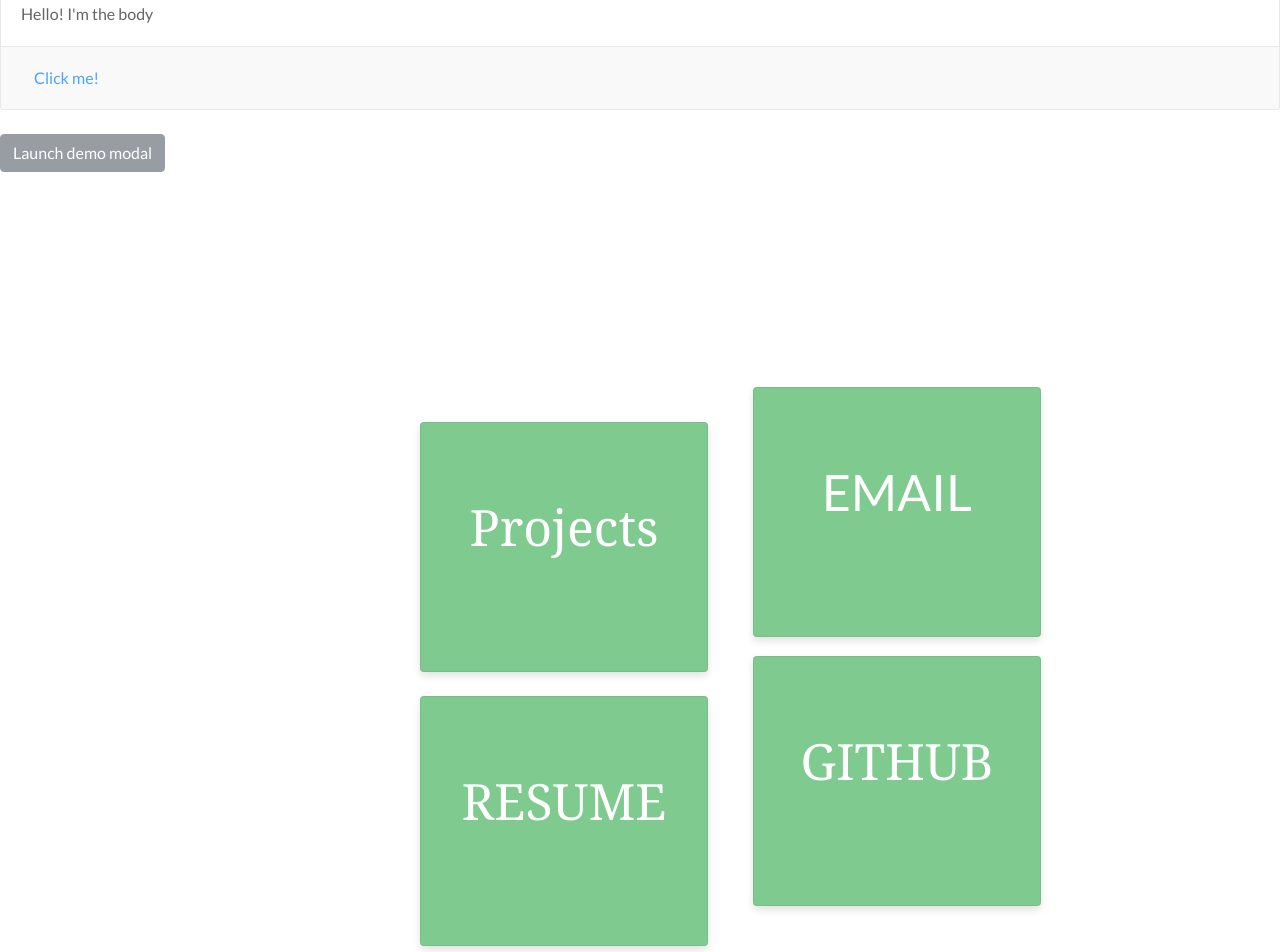
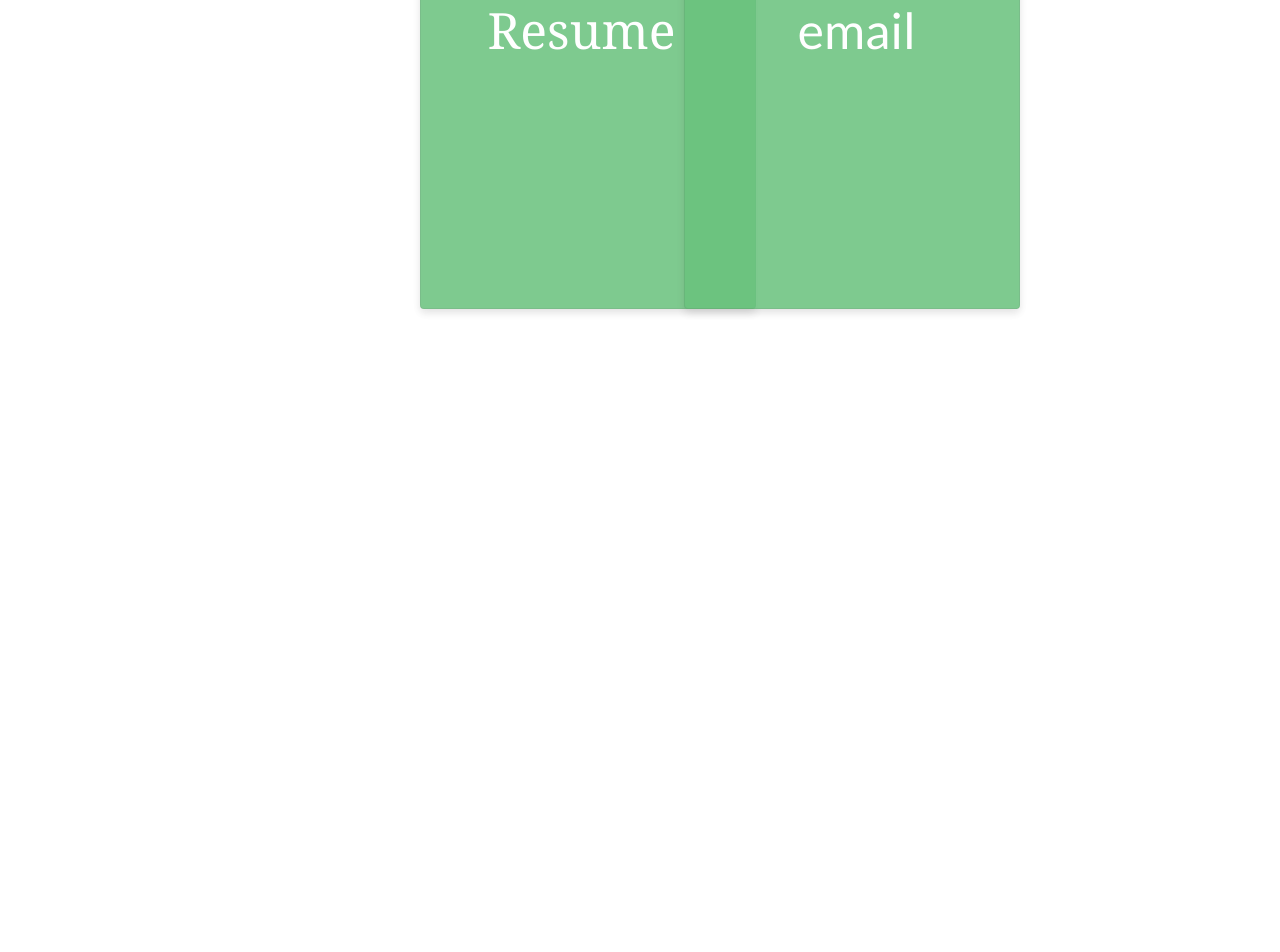
Before and after one commit to eshomali/my-site, a React (Create React App) app: page / in a window 1280 px wide. Shown: the part 200-1152 px from the top of the page. Built offline with nearby package versions, Linux system fonts and the light colour scheme.

Commit message:
Updates to Bootstrap UI

```diff
--- a/src/App.css
+++ b/src/App.css
@@ -221,11 +221,29 @@ html {
     background: linear-gradient(#184b53, white);
 }
 
-.AccordionParent {
-  padding-top:189px;
+.edu_header {
+  /*font-size: 24px; */
+}
+.edu_body {
+  text-align: center;
 }
 
 
+
+.AccordionParent {
+  padding-top: 0px;
+}
+
+.card-header {
+  font-weight: bold;
+  text-align: center;
+  cursor: pointer;
+}
+
+.cards {
+  /* */
+  padding-top:172px;
+}
 
 .card-text {
   font-size: 50px;
@@ -235,46 +253,17 @@ html {
   font-family: Georgia, serif;
 }
 
-
-.myCard4 .card {
-  padding: 10px 10px 10px 10px;
-  box-shadow: 0 4px 8px 0 rgba(0,0,0,0.2);
-  transition: 0.3s;
-  width: 300px;
-  height: 250px;
-  position: relative;
-  background-color: green;
-  opacity: 0.85;
-  top: -290px;
-  left: 753px;
-  cursor: pointer;
-}
-
-.myCard3 .card {
-  padding: 10px 10px 10px 10px;
-  box-shadow: 0 4px 8px 0 rgba(0,0,0,0.2);
-  transition: 0.3s;
-  width: 300px;
-  height: 250px;
-  position: relative;
-  background-color: yellow;
-  opacity: 0.85;
-  top: -309px;
-  left: 753px;
-  cursor: pointer;
-}
-
 .myCard2 .card {
   padding: 10px 10px 10px 10px;
   box-shadow: 0 4px 8px 0 rgba(0,0,0,0.2);
   transition: 0.3s;
   width: 300px;
-  height: 250px;
+  height: 300px;
   position: relative;
-  background-color: red;
+  background-color: yellow;
   opacity: 0.85;
-  top: 250px;
-  left: 420px;
+  top: -385px;
+  left: 684px;
   cursor: pointer;
 }
 
@@ -283,13 +272,13 @@ html {
   box-shadow: 0 4px 8px 0 rgba(0,0,0,0.2);
   transition: 0.3s;
   width: 300px;
-  height: 250px;
+  height: 300px;
   position: relative;
   background-color: blue;
   opacity: 0.85;
-  top: 250px;
+  top: 23px;
   left: 420px;
-  /*cursor: pointer;*/
+  cursor: pointer;
 }
 
 .card:hover {
--- a/src/Home.js
+++ b/src/Home.js
@@ -41,26 +41,119 @@ class Home extends Component {
             </>
         )
     }
-    thisModal() {
+
+    myHomepage() {
+        const wd = "21rem";
+        const ht = "24rem";
         const [show, setShow] = useState(false);
         const handleClose = () => setShow(false);
         const handleShow = () => setShow(true);
+
         return (
             <>
-            <Button variant="secondary" onClick={handleShow}>
-                Launch demo modal
-            </Button>
+            <div className = "cards">
+                <div className="myCard1" onClick={handleShow}>
+                    <Card bg="success" text="black" style={{ width: wd, height: ht }}>
+                        <Card.Body>
+                            <Card.Text>
+                                Resume&nbsp;
+                            </Card.Text>
+                        </Card.Body>
+                    </Card>
+                </div>
+                <br />
+                <div className="myCard2">
+                    <Card bg="success" text="black" style={{ width: wd, height: ht }}>
+                        <Card.Body>
+                            <Card.Text>
+                                <span className="email" href="mailto:eshomali@gmail.com">&nbsp;email</span>
+                            </Card.Text>
+                        </Card.Body>
+                    </Card>
+                </div>
+            </div>
             <Modal show={show} onHide={handleClose}>
                 <Modal.Header closeButton>
-                    <Modal.Title>Modal heading</Modal.Title>
+                    <Modal.Title><strong>Resume</strong></Modal.Title>
                 </Modal.Header>
-                <Modal.Body>Woohoo, you're reading this text in a modal!</Modal.Body>
+                <Modal.Body>
+                    <>
+                    <div class="AccordionParent">
+                        <Accordion defaultActiveKey="1">
+                            <Card>
+                                <Card.Header>
+                                    <Accordion.Toggle as={Card.Header} eventKey="0">
+                                        <div class="edu_header">
+                                            Education
+                                        </div>
+                                    </Accordion.Toggle>
+                                </Card.Header>
+                                <Accordion.Collapse eventKey="0">
+                                    <Card.Body>
+                                        <div class="edu_body">
+                                            <h3>B.S.E. Computer Engineering</h3>
+                                            <em><h4><a href="http://www.oakland.edu" target="_blank">Oakland University</a></h4></em>
+                                        </div>
+                                        <li>Minor in Computer Science</li>
+                                        <li>Vice President, Engineering Society of Detroit</li>
+                                    </Card.Body>
+                                </Accordion.Collapse>
+                            </Card>
+                            <Card>
+                                <Card.Header>
+                                    <Accordion.Toggle as={Card.Header} eventKey="0">
+                                        Experiences
+                                    </Accordion.Toggle>
+                                </Card.Header>
+                                <Accordion.Collapse eventKey="0">
+                                    <Card.Body>
+                                        <p>Software Engineer&nbsp;&mdash;&nbsp;Sept 2018 - Current<br/>
+                                            <em>Asset Health</em>
+                                        </p>
+                                        <p>Computer Science Intern&nbsp;&mdash;&nbsp;Aug 2016 - Jul 2018<br />
+                                            <em>Complete Data Products</em>
+                                        </p>
+                                        <p>Teaching Assistant&nbsp;&mdash;&nbsp;Sept 2017 - Dec 2017<br />
+                                            <em>Oakland University</em>
+                                        </p>
+                                        <p>Electronics Technician&nbsp;&mdash;&nbsp;Jun 2013 - Aug 2016<br />
+                                            <em>Boost Mobile</em>
+                                        </p>
+                                    </Card.Body>
+                                </Accordion.Collapse>
+                            </Card>
+                            <Card>
+                                <Card.Header>
+                                    <Accordion.Toggle as={Card.Header} eventKey="0">
+                                        Skills
+                                    </Accordion.Toggle>
+                                </Card.Header>
+                                <Accordion.Collapse eventKey="0">
+                                    <Card.Body>
+                                        C, PHP, HTML, CSS, React JSX, Bootstrap
+                                    </Card.Body>
+                                </Accordion.Collapse>
+                            </Card>
+                            <Card>
+                                <Card.Header>
+                                    <Accordion.Toggle as={Card.Header} eventKey="0">
+                                        Projects
+                                    </Accordion.Toggle>
+                                </Card.Header>
+                                <Accordion.Collapse eventKey="0">
+                                    <Card.Body>Autonomous Vehicle</Card.Body>
+                                </Accordion.Collapse>
+                            </Card>
+                        </Accordion>
+                    </div>
+                    </>
+                </Modal.Body>
                 <Modal.Footer>
                     <Button variant="secondary" onClick={handleClose}>
-                        Close
+                        Exit
                     </Button>
                     <Button variant="primary" onClick={handleClose}>
-                        Save Changes
+                        Download
                     </Button>
                 </Modal.Footer>
             </Modal>
@@ -68,53 +161,11 @@ class Home extends Component {
         )
     }
 
-    thisCards() {
-        return (
-            <>
-            <div className="myCard1">
-                <Card bg="success" text="black" style={{ width: '18rem' }}>
-                    <Card.Body>
-                        <Card.Text>
-                            Projects
-                        </Card.Text>
-                    </Card.Body>
-                </Card>
-            </div>
-            <br />
-            <div className="myCard2">
-                <Card bg="success" text="black" style={{ width: '18rem' }}>
-                    <Card.Body>
-                        <Card.Text>
-                            RESUME
-                        </Card.Text>
-                    </Card.Body>
-                </Card>
-            </div>
-            <div className="myCard3">
-                <Card bg="success" text="black" style={{ width: '18rem' }}>
-                    <Card.Body>
-                        <Card.Text>
-                            <span className="email" href="mailto:eshomali@gmail.com">EMAIL</span>
-                        </Card.Text>
-                    </Card.Body>
-                </Card>
-            </div>
-            <div className="myCard4">
-                <Card bg="success" text="black" style={{ width: '18rem' }}>
-                    <Card.Body>
-                        <Card.Text>
-                            GITHUB
-                        </Card.Text>
-                    </Card.Body>
-                </Card>
-            </div>
-            </>
-        )
-    }
-
     scrollAHV() {
         window.scroll(
-            { top: window.innerHeight, left: 0, behavior: 'smooth' }
+            {   top: window.innerHeight,
+                left: 0,
+                behavior: 'smooth'  }
         );
     }
 
@@ -129,10 +180,7 @@ class Home extends Component {
 
                 <br/>
                 <div className="parallax-one">
-                    <this.Accordion/>
-                    <br/>
-                    <this.thisModal/>
-                    <this.thisCards/>
+                    <this.myHomepage/>
                 </div>
             </div>
 
--- a/src/Nav.js
+++ b/src/Nav.js
@@ -2,10 +2,14 @@ import React, { Component } from 'react';
 
 class Nav extends Component {
     render() {
+        const thisDate = new Date().toLocaleTimeString();
+
         return (
             <div className="topSection">
-                <span id="custom-header">Essa Shomali</span>
-                <span id="thisDate">{new Date().toLocaleTimeString()}</span><br/><br/>
+                <span id="custom-header">Essa Shomali&nbsp;</span>
+                <span id="thisDate">{thisDate}</span>
+
+                <br/><br/>
                 <hr className="line-text" data-content="<hr />" />
             </div>
         )
```
